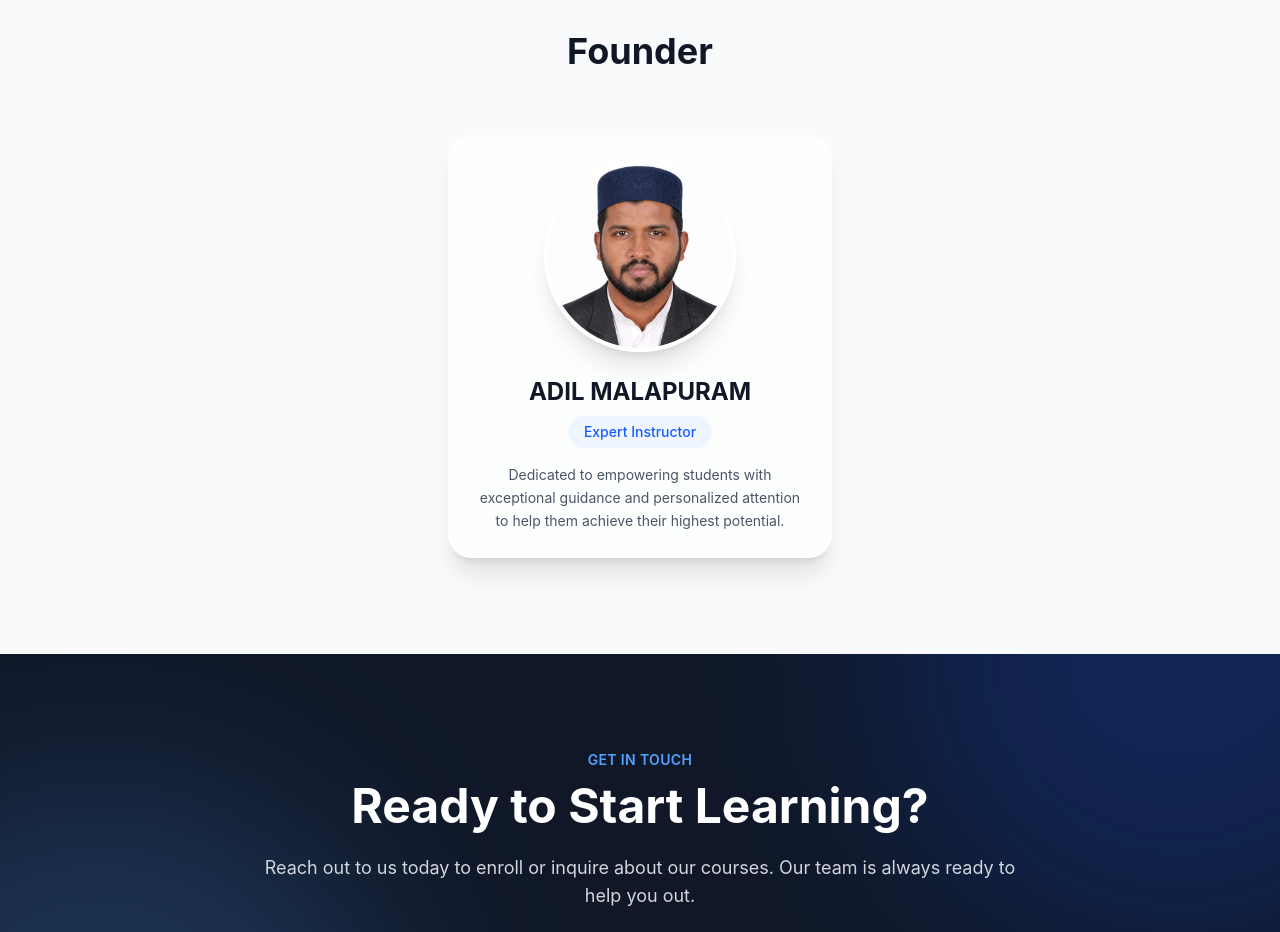
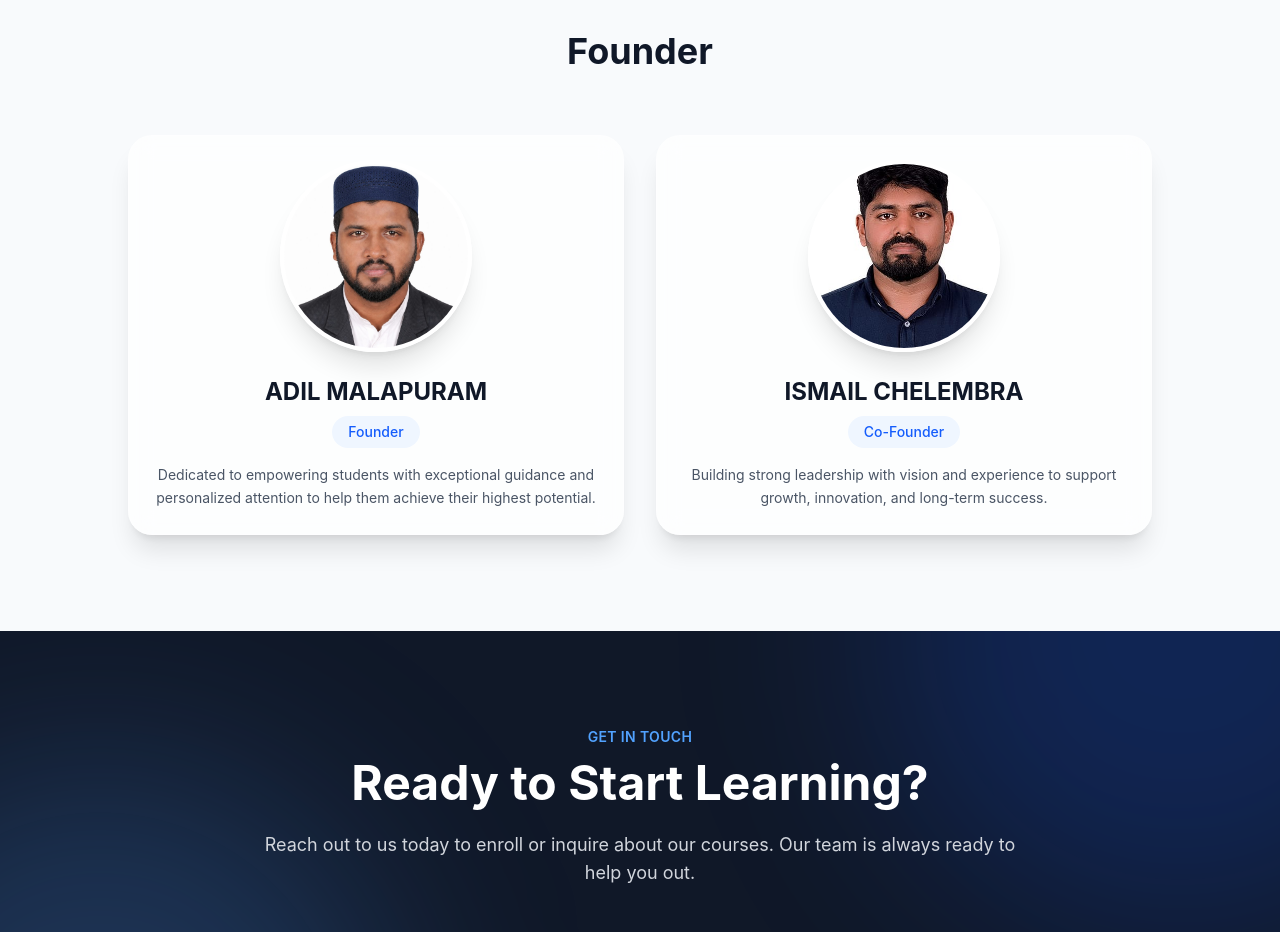
Before and after one commit to ismailkoyili/virtualearn, a React (Vite) app: page / in a window 1280 px wide. Shown: the part 5400-6332 px from the top of the page. Built offline with nearby package versions, Linux system fonts and the light colour scheme.

Commit message:
cofounder

```diff
--- a/src/components/Faculty.jsx
+++ b/src/components/Faculty.jsx
@@ -18,7 +18,7 @@ const Faculty = () => {
           </motion.div>
         </div>
 
-        <div className="max-w-sm mx-auto">
+        <div className="grid gap-8 max-w-5xl mx-auto sm:grid-cols-2">
           <motion.div
             initial={{ opacity: 0, y: 30 }}
             whileInView={{ opacity: 1, y: 0 }}
@@ -36,10 +36,34 @@ const Faculty = () => {
             </div>
             <h4 className="text-2xl font-bold text-gray-900 mb-2">ADIL MALAPURAM</h4>
             <div className="inline-block px-4 py-1.5 rounded-full bg-blue-50 text-blue-600 font-medium text-sm mb-4">
-              Expert Instructor
+              Founder
             </div>
             <p className="text-gray-600 text-sm leading-relaxed">
               Dedicated to empowering students with exceptional guidance and personalized attention to help them achieve their highest potential.
+            </p>
+          </motion.div>
+
+          <motion.div
+            initial={{ opacity: 0, y: 30 }}
+            whileInView={{ opacity: 1, y: 0 }}
+            viewport={{ once: true }}
+            transition={{ duration: 0.5, delay: 0.1 }}
+            className="glass-panel p-6 rounded-3xl text-center group hover:-translate-y-2 transition-all duration-300"
+          >
+            <div className="relative w-48 h-48 mx-auto mb-6 rounded-full overflow-hidden border-4 border-white shadow-xl group-hover:scale-105 transition-transform duration-300">
+              <img
+                src="/cofounder.jpg"
+                alt="Ismail Chelembra"
+                className="w-full h-full object-cover"
+                onError={(e) => { e.target.onerror = null; e.target.src = "https://placehold.co/400x400/0b3b60/ffffff?text=Ismail+Chelembra" }}
+              />
+            </div>
+            <h4 className="text-2xl font-bold text-gray-900 mb-2">ISMAIL CHELEMBRA</h4>
+            <div className="inline-block px-4 py-1.5 rounded-full bg-blue-50 text-blue-600 font-medium text-sm mb-4">
+              Co-Founder
+            </div>
+            <p className="text-gray-600 text-sm leading-relaxed">
+              Building strong leadership with vision and experience to support growth, innovation, and long-term success.
             </p>
           </motion.div>
         </div>
```
Also changed, not shown: public/cofounder.jpg (added).
